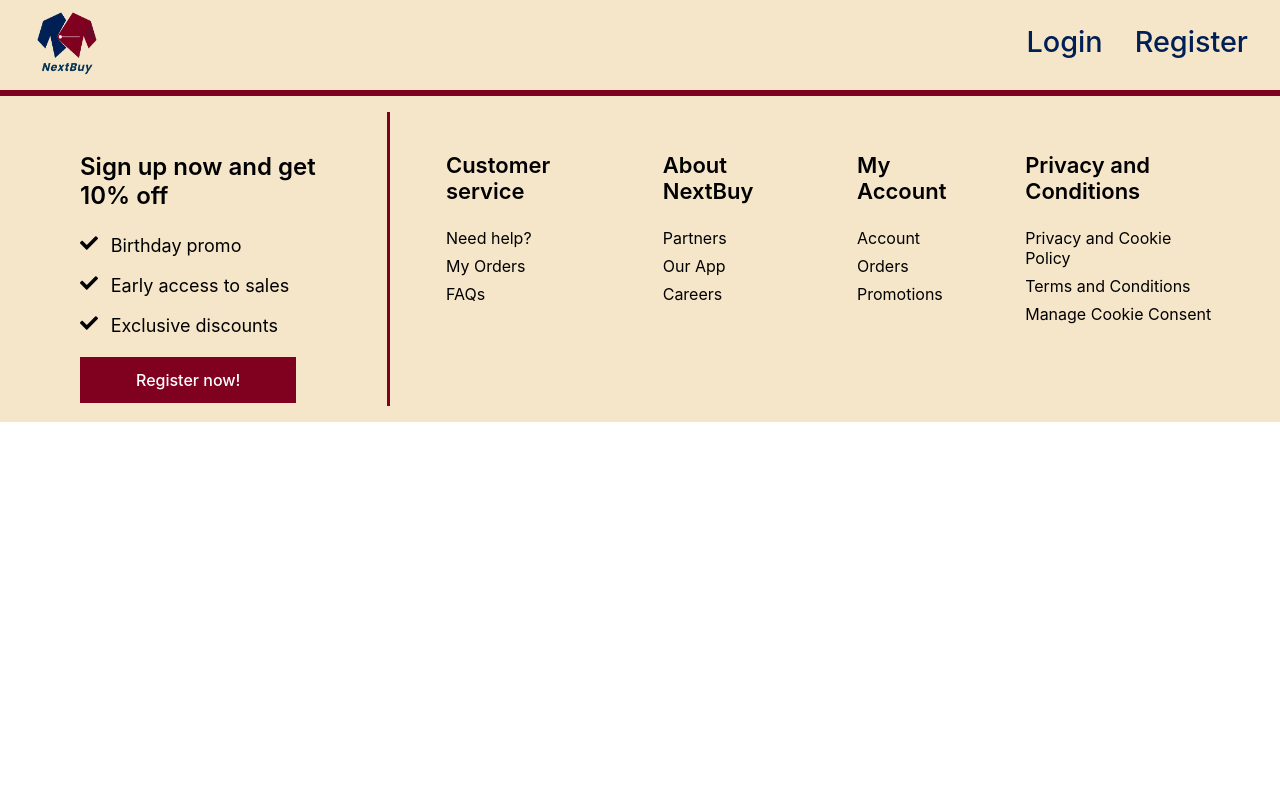
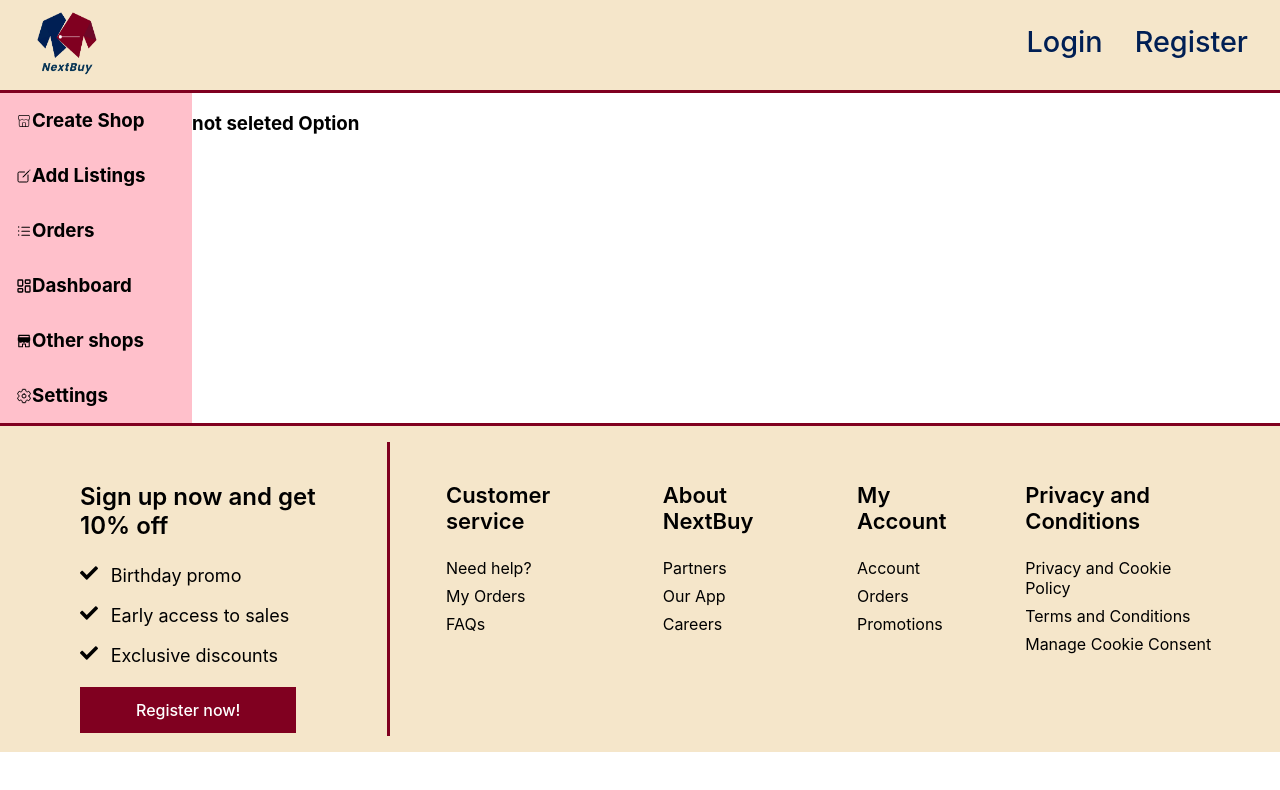
Before and after one commit to vladimir290702/NextBuy, a React (Create React App) app in the folder client/: page /shop-profile in a window 1280 px wide. Shown: the top 790 px of the page. Built offline with nearby package versions, Linux system fonts and the light colour scheme.

Commit message:
create shop option

```diff
--- a/client/src/App.js
+++ b/client/src/App.js
@@ -7,6 +7,7 @@ import Register from "./components/Register/Register";
 import Login from "./components/Login/Login";
 import Footer from "./components/Footer/Footer";
 import Apparel from "./components/Apparel/Apparel";
+import ShopProfile from "./components/ShopProfile/ShopProfile";
 
 function App() {
   return (
@@ -18,6 +19,7 @@ function App() {
           <Route path="/apparel-man" element={<Apparel />} />
           <Route path="/register" element={<Register />} />
           <Route path="/login" element={<Login />} />
+          <Route path="/shop-profile" element={<ShopProfile />} />
         </Routes>
         <Footer />
       </BrowserRouter>
--- a/client/src/components/NavbarOptions/ShopOwner/ShopOwnerLayout.js
+++ b/client/src/components/NavbarOptions/ShopOwner/ShopOwnerLayout.js
@@ -13,7 +13,7 @@ export default function ShopOwnerLayout() {
   return (
     <>
       <li className="nav-item">
-        <Link className="nav-link" to="/profile">
+        <Link className="nav-link" to="/shop-profile">
           Profile
         </Link>
       </li>
--- /dev/null
+++ b/client/src/components/ShopProfile/CreateShop/CreateShop.css
@@ -0,0 +1,67 @@
+#create-shop-wrapper {
+  justify-content: center;
+  align-items: center;
+}
+
+.create-shop-option {
+  padding: 2rem 3rem;
+  box-shadow: 0 4px 8px 0 rgba(0, 0, 0, 0.2), 0 6px 20px 0 rgba(0, 0, 0, 0.19);
+}
+
+.create-shop-option > .create-shop-option-text-container {
+  display: flex;
+  flex-direction: column;
+  justify-content: center;
+  align-items: center;
+}
+
+#optionSlider {
+  padding: 3rem 9rem;
+}
+
+#create-shop-option-first-step {
+  display: flex;
+  justify-content: end;
+}
+
+.create-shop-buttons {
+  display: flex;
+  justify-content: space-between;
+}
+
+.create-shop-carousel-button {
+  font-size: 1rem;
+  padding: 0.5rem 1.5rem;
+  background-color: #001f54;
+  color: #fff;
+  transition: 0.5s;
+}
+
+.create-shop-carousel-button:hover {
+  background-color: #fff;
+  color: #001f54;
+}
+
+#create-shop-carousel-counter {
+  display: flex;
+  justify-content: center;
+  align-items: center;
+  margin-top: 2rem;
+}
+
+.create-shop-carousel-bubble {
+  width: 2rem;
+  height: 2rem;
+  border-radius: 50%;
+  background-color: #001f54;
+  color: #fff;
+  display: flex;
+  justify-content: center;
+  align-items: center;
+}
+
+.create-shop-carousel-line {
+  width: 3rem;
+  height: 2px;
+  background-color: #001f54;
+}
--- /dev/null
+++ b/client/src/components/ShopProfile/CreateShop/CreateShop.js
@@ -0,0 +1,147 @@
+import "./CreateShop.css";
+import { useState } from "react";
+
+export default function CreateShop() {
+  const [optionCounter, setOptionCounter] = useState(0);
+  const [activeOption, setActiveOption] = useState(0);
+
+  console.log(activeOption);
+
+  const handleCarousel = (e, option) => {
+    e.preventDefault();
+
+    setActiveOption(option);
+  };
+  return (
+    <div id="create-shop-wrapper">
+      <div id="create-shop-carousel-counter">
+        <div className="create-shop-carousel-bubble">1</div>
+        <div className="create-shop-carousel-line"></div>
+        <div className="create-shop-carousel-bubble">2</div>
+        <div className="create-shop-carousel-line"></div>
+        <div className="create-shop-carousel-bubble">3</div>
+        <div className="create-shop-carousel-line"></div>
+        <div className="create-shop-carousel-bubble">4</div>
+      </div>
+
+      <div id="optionSlider">
+        <div className="create-shop-option">
+          <div className="create-shop-option-text-container">
+            <div>
+              <h2>First Step</h2>
+            </div>
+            <div>
+              <h3>
+                Lorem ipsum dolor sit amet consectetur adipisicing elit.
+                Provident, ab!
+              </h3>
+            </div>
+          </div>
+          <div id="create-shop-option-first-step">
+            <div>
+              <button
+                className="create-shop-carousel-button"
+                onClick={(e) => handleCarousel(e, 1)}
+              >
+                Next
+              </button>
+            </div>
+          </div>
+        </div>
+        <div className="create-shop-option">
+          <div className="create-shop-option-text-container">
+            <div>
+              <h2>Create Name</h2>
+            </div>
+            <div>
+              <h3>
+                Lorem ipsum dolor sit amet consectetur adipisicing elit.
+                Provident, ab!
+              </h3>
+            </div>
+          </div>
+          <div className="create-shop-buttons">
+            <div>
+              <button
+                className="create-shop-carousel-button"
+                onClick={(e) => handleCarousel(e, 0)}
+              >
+                Previous
+              </button>
+            </div>
+            <div>
+              <button
+                className="create-shop-carousel-button"
+                onClick={(e) => handleCarousel(e, 2)}
+              >
+                Next
+              </button>
+            </div>
+          </div>
+        </div>
+        <div className="create-shop-option">
+          <div className="create-shop-option-text-container">
+            <div>
+              <h2>Start Listing</h2>
+            </div>
+            <div>
+              <h3>
+                Lorem ipsum dolor sit amet consectetur adipisicing elit.
+                Provident, ab!
+              </h3>
+            </div>
+          </div>
+          <div className="create-shop-buttons">
+            <div>
+              <button
+                className="create-shop-carousel-button"
+                onClick={(e) => handleCarousel(e, 1)}
+              >
+                Previous
+              </button>
+            </div>
+            <div>
+              <button
+                className="create-shop-carousel-button"
+                onClick={(e) => handleCarousel(e, 3)}
+              >
+                Next
+              </button>
+            </div>
+          </div>
+        </div>
+        <div className="create-shop-option">
+          <div className="create-shop-option-text-container">
+            <div>
+              <h2>One more step!</h2>
+            </div>
+            <div>
+              <h3>
+                Lorem ipsum dolor sit amet consectetur adipisicing elit.
+                Provident, ab!
+              </h3>
+            </div>
+          </div>
+          <div className="create-shop-buttons">
+            <div>
+              <button
+                className="create-shop-carousel-button"
+                onClick={(e) => handleCarousel(e, 2)}
+              >
+                Previous
+              </button>
+            </div>
+            <div>
+              <button
+                className="create-shop-carousel-button"
+                onClick={(e) => handleCarousel(e, 2)}
+              >
+                Create Shop
+              </button>
+            </div>
+          </div>
+        </div>
+      </div>
+    </div>
+  );
+}
--- /dev/null
+++ b/client/src/components/ShopProfile/ShopProfile.css
@@ -0,0 +1,26 @@
+#shop-profile-wrapper {
+  display: flex;
+  align-items: left;
+}
+
+#shop-profile-categories {
+  display: inline-block;
+  align-items: left;
+  background-color: pink;
+  width: 15vw;
+}
+
+.shop-profile-category {
+  display: flex;
+  align-items: center;
+  cursor: pointer;
+  margin: 0 1rem;
+}
+
+.shop-profile-category h3 {
+  margin: 1rem 0;
+}
+
+#selected-shop-category {
+  width: 85vw;
+}
--- /dev/null
+++ b/client/src/components/ShopProfile/ShopProfile.js
@@ -0,0 +1,88 @@
+import "./ShopProfile.css";
+import { CiShop } from "react-icons/ci";
+import { IoCreateOutline, IoSettingsOutline } from "react-icons/io5";
+import { GoListUnordered } from "react-icons/go";
+import { LuLayoutDashboard } from "react-icons/lu";
+import { AiFillShop } from "react-icons/ai";
+import { useState } from "react";
+import CreateShop from "./CreateShop/CreateShop";
+
+export default function ShopProfile() {
+  const [selectedCategory, setSelectedCategory] = useState(null);
+  let comp;
+
+  const displayOption = () => {
+    if (selectedCategory === "create-shop") {
+      return <CreateShop />;
+    } else if (selectedCategory === "add-listing") {
+      return <h3>Add Listing</h3>;
+    } else if (selectedCategory === "orders") {
+      return <h3>Orders</h3>;
+    } else if (selectedCategory === "dashboard") {
+      return <h3>Dashboard</h3>;
+    } else if (selectedCategory === "settings") {
+      return <h3>Settings</h3>;
+    } else if (selectedCategory === "other-shops") {
+      return <h3>Other Shops</h3>;
+    } else {
+      return <h3>not seleted Option</h3>;
+    }
+  };
+
+  const handleSelectedCategory = (e, category) => {
+    e.preventDefault();
+
+    setSelectedCategory(category);
+  };
+
+  return (
+    <div id="shop-profile-wrapper">
+      <div id="shop-profile-categories">
+        <div
+          className="shop-profile-category"
+          onClick={(e) => handleSelectedCategory(e, "create-shop")}
+        >
+          <CiShop />
+          <h3>Create Shop</h3>
+        </div>
+        <div
+          className="shop-profile-category"
+          onClick={(e) => handleSelectedCategory(e, "add-listing")}
+        >
+          <IoCreateOutline />
+          <h3>Add Listings</h3>
+        </div>
+        <div
+          className="shop-profile-category"
+          onClick={(e) => handleSelectedCategory(e, "orders")}
+        >
+          <GoListUnordered />
+          <h3>Orders</h3>
+        </div>
+        <div
+          className="shop-profile-category"
+          onClick={(e) => handleSelectedCategory(e, "dashboard")}
+        >
+          <LuLayoutDashboard />
+          <h3>Dashboard</h3>
+        </div>
+        <div
+          className="shop-profile-category"
+          onClick={(e) => handleSelectedCategory(e, "other-shops")}
+        >
+          <AiFillShop />
+          <h3>Other shops</h3>
+        </div>
+        <div
+          className="shop-profile-category"
+          onClick={(e) => handleSelectedCategory(e, "settings")}
+        >
+          <IoSettingsOutline />
+          <h3>Settings</h3>
+        </div>
+      </div>
+
+      <div id="selected-shop-category">{displayOption()}</div>
+    </div>
+  );
+}
```
